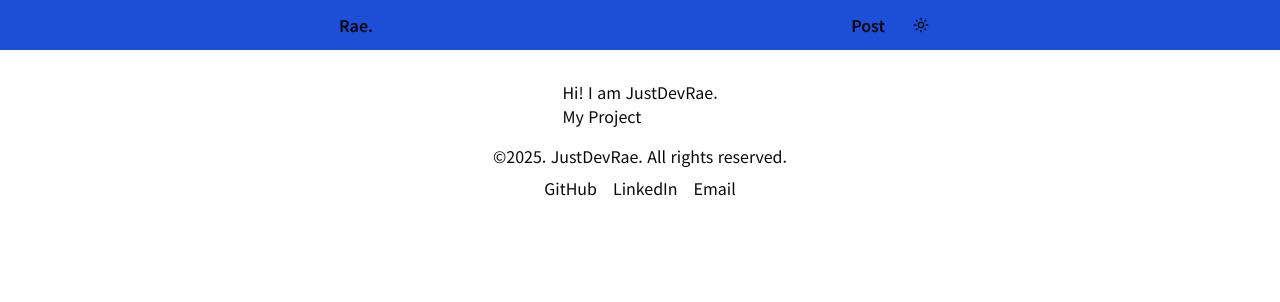
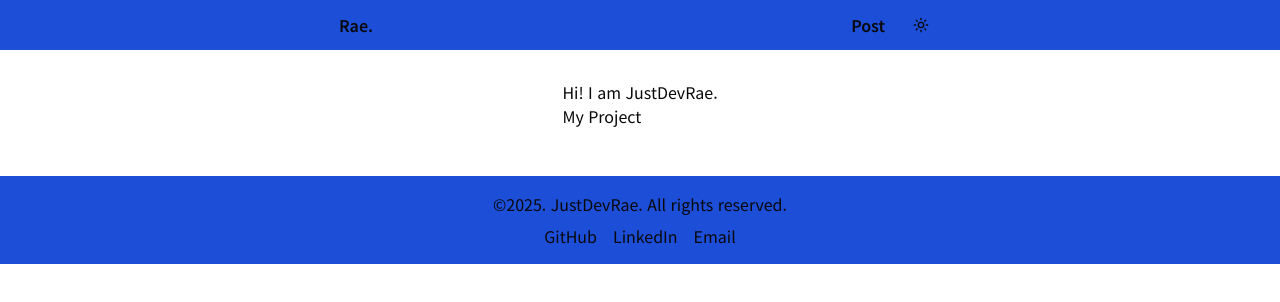
Before and after one commit to JustDevRae/rae.blog, a Next.js app: page / in a window 1280 px wide. Shown: the top 302 px of the page. Built offline with nearby package versions, Linux system fonts and the light colour scheme.

Commit message:
design: 모든 페이지 margin-top, margin-bottom 값 수정

```diff
--- a/src/app/layout.tsx
+++ b/src/app/layout.tsx
@@ -39,7 +39,7 @@ export default function RootLayout({
           disableTransitionOnChange
         >
           <Header />
-          <main className="mx-auto mt-20 px-4">{children}</main>
+          <main className="mx-auto mb-12 mt-20 px-4">{children}</main>
           <Footer />
         </ThemeProvider>
       </body>
--- a/src/components/layout/Footer.tsx
+++ b/src/components/layout/Footer.tsx
@@ -1,6 +1,6 @@
 export default function Footer() {
   return (
-    <footer className="py-4 text-center">
+    <footer className="bg-blue-700 py-4 text-center">
       <div className="container mx-auto">
         <p>&copy;2025. JustDevRae. All rights reserved.</p>
         <div className="mt-2 flex justify-center gap-4">
```
